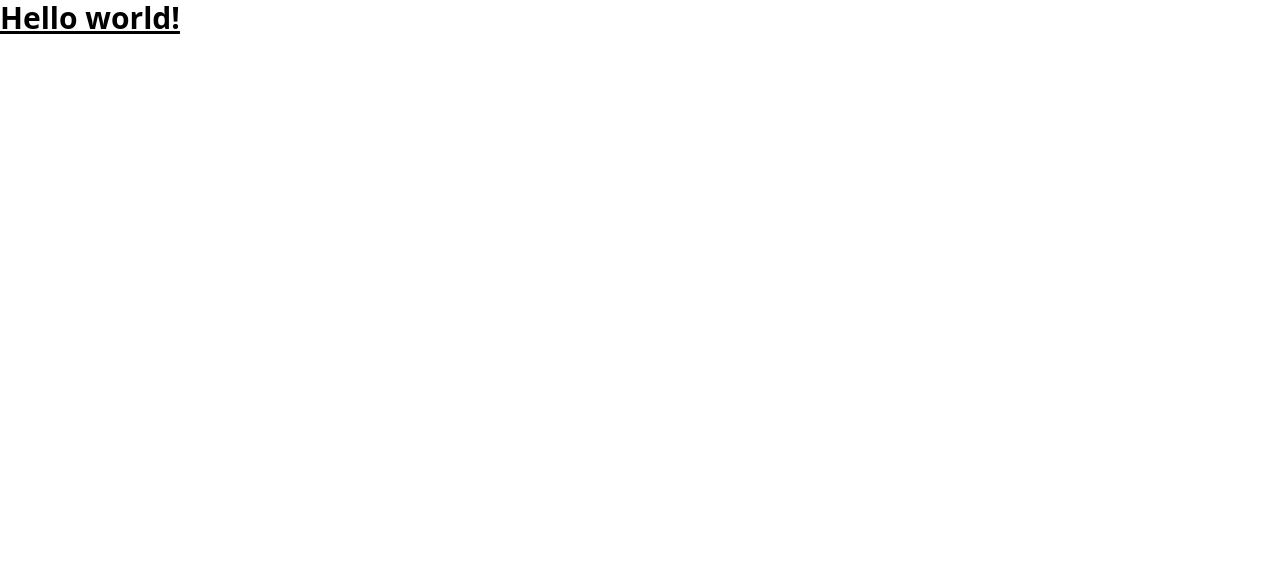
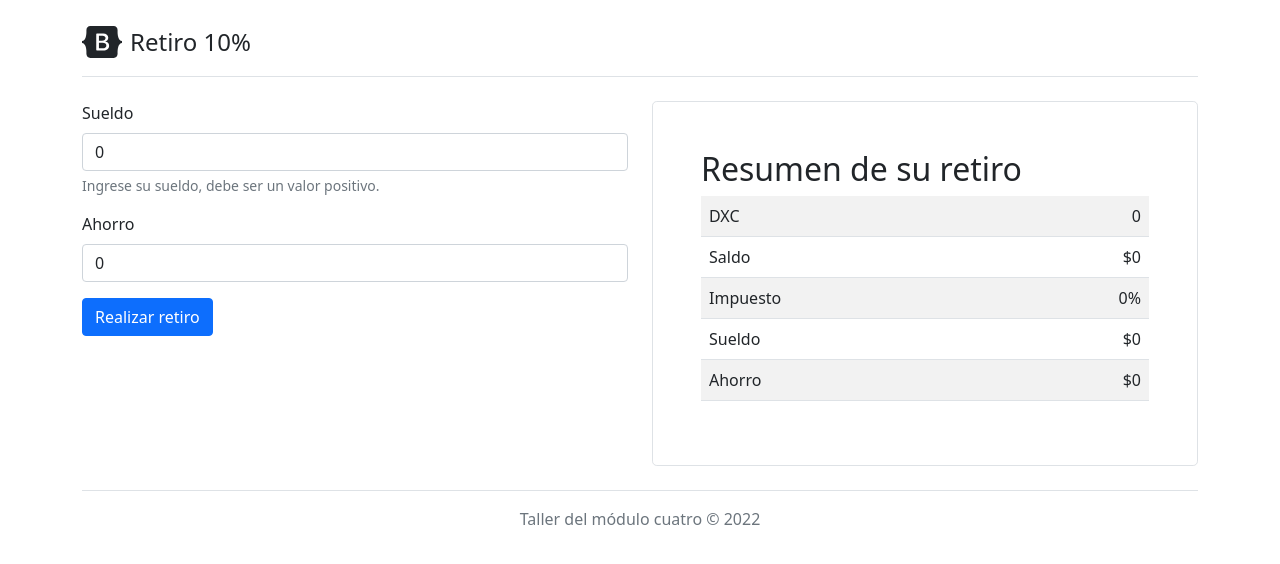
Before and after one commit to DevOpsUsach/TallerModuloCuatroFrontend, a Vue app: page / in a window 1280 px wide. Shown: the top 564 px of the page. Built offline with nearby package versions, Linux system fonts and the light colour scheme.

Commit message:
Se agrega base con css para el retiro

```diff
--- a/public/index.html
+++ b/public/index.html
@@ -1,17 +1,51 @@
-<!DOCTYPE html>
-<html lang="">
+<!doctype html>
+<html lang="es">
   <head>
     <meta charset="utf-8">
-    <meta http-equiv="X-UA-Compatible" content="IE=edge">
-    <meta name="viewport" content="width=device-width,initial-scale=1.0">
-    <link rel="icon" href="<%= BASE_URL %>favicon.ico">
-    <title><%= htmlWebpackPlugin.options.title %></title>
+    <meta name="viewport" content="width=device-width, initial-scale=1">
+    <meta name="description" content="">
+    <meta name="author" content="Mark Otto, Jacob Thornton, and Bootstrap contributors">
+    <meta name="generator" content="Hugo 0.84.0">
+    <title>Retiro 10%</title>
+
+    <!-- Favicons -->
+    <meta name="theme-color" content="#7952b3">
+
+    <style>
+      .bd-placeholder-img {
+        font-size: 1.125rem;
+        text-anchor: middle;
+        -webkit-user-select: none;
+        -moz-user-select: none;
+        user-select: none;
+      }
+
+      @media (min-width: 768px) {
+        .bd-placeholder-img-lg {
+          font-size: 3.5rem;
+        }
+      }
+    </style>
+
   </head>
   <body>
-    <noscript>
-      <strong>We're sorry but <%= htmlWebpackPlugin.options.title %> doesn't work properly without JavaScript enabled. Please enable it to continue.</strong>
-    </noscript>
+
+<main>
+  <div class="container py-4">
+    <header class="pb-3 mb-4 border-bottom">
+      <a href="/" class="d-flex align-items-center text-dark text-decoration-none">
+        <svg xmlns="http://www.w3.org/2000/svg" width="40" height="32" class="me-2" viewBox="0 0 118 94" role="img"><path fill-rule="evenodd" clip-rule="evenodd" d="M24.509 0c-6.733 0-11.715 5.893-11.492 12.284.214 6.14-.064 14.092-2.066 20.577C8.943 39.365 5.547 43.485 0 44.014v5.972c5.547.529 8.943 4.649 10.951 11.153 2.002 6.485 2.28 14.437 2.066 20.577C12.794 88.106 17.776 94 24.51 94H93.5c6.733 0 11.714-5.893 11.491-12.284-.214-6.14.064-14.092 2.066-20.577 2.009-6.504 5.396-10.624 10.943-11.153v-5.972c-5.547-.529-8.934-4.649-10.943-11.153-2.002-6.484-2.28-14.437-2.066-20.577C105.214 5.894 100.233 0 93.5 0H24.508zM80 57.863C80 66.663 73.436 72 62.543 72H44a2 2 0 01-2-2V24a2 2 0 012-2h18.437c9.083 0 15.044 4.92 15.044 12.474 0 5.302-4.01 10.049-9.119 10.88v.277C75.317 46.394 80 51.21 80 57.863zM60.521 28.34H49.948v14.934h8.905c6.884 0 10.68-2.772 10.68-7.727 0-4.643-3.264-7.207-9.012-7.207zM49.948 49.2v16.458H60.91c7.167 0 10.964-2.876 10.964-8.281 0-5.406-3.903-8.178-11.425-8.178H49.948z" fill="currentColor"></path></svg>
+        <span class="fs-4">Retiro 10%</span>
+      </a>
+    </header>
+
     <div id="app"></div>
-    <!-- built files will be auto injected -->
+
+    <footer class="pt-3 mt-4 text-muted border-top text-center">
+      Taller del módulo cuatro &copy; 2022
+    </footer>
+  </div>
+</main>
+
   </body>
 </html>
--- a/src/App.vue
+++ b/src/App.vue
@@ -1,14 +1,110 @@
 <template>
-  <HelloWorld />
+  <div class="row">
+    <div class="col-md-6">
+      <form>
+        <div class="mb-3">
+          <label for="sueldo" class="form-label">Sueldo</label>
+          <input
+            type="number"
+            class="form-control"
+            id="sueldo"
+            aria-describedby="sueldoHelp"
+            min="0"
+            value="0"
+            v-model="retiro.sueldo"
+          />
+          <div id="sueldoHelp" class="form-text">
+            Ingrese su sueldo, debe ser un valor positivo.
+          </div>
+        </div>
+        <div class="mb-3">
+          <label for="ahorro" class="form-label">Ahorro</label>
+          <input
+            type="number"
+            class="form-control"
+            id="ahorro"
+            min="0"
+            value="0"
+            v-model="retiro.ahorro"
+          />
+        </div>
+        <a
+          @click="getRetiro"
+          class="btn btn-primary"
+          v-on:submit.prevent="onSubmit"
+        >
+          Realizar retiro
+        </a>
+      </form>
+    </div>
+    <div class="col-md-6">
+      <div class="h-100 p-5 border rounded-3">
+        <h2>Resumen de su retiro</h2>
+        <table class="table table-striped">
+          <tbody>
+            <tr>
+              <td style="width: 60%">DXC</td>
+              <td class="text-end">{{ retiro.dxc }}</td>
+            </tr>
+            <tr>
+              <td scope="row" style="width: 60%">Saldo</td>
+              <td class="text-end">${{ retiro.saldo }}</td>
+            </tr>
+            <tr>
+              <td scope="row" style="width: 60%">Impuesto</td>
+              <td class="text-end">{{ retiro.impuesto }}%</td>
+            </tr>
+            <tr>
+              <td scope="row" style="width: 60%">Sueldo</td>
+              <td class="text-end">${{ retiro.sueldo }}</td>
+            </tr>
+            <tr>
+              <td scope="row" style="width: 60%">Ahorro</td>
+              <td class="text-end">${{ retiro.ahorro }}</td>
+            </tr>
+          </tbody>
+        </table>
+      </div>
+    </div>
+  </div>
 </template>
 
 <script>
-import HelloWorld from "./components/HelloWorld.vue";
+//http://localhost:8080/rest/msdxc/dxc?sueldo=10000000&ahorro=250000000
 
 export default {
   name: "App",
-  components: {
-    HelloWorld,
+  data() {
+    return {
+      retiro: {
+        ahorro: 0,
+        sueldo: 0,
+        dxc: 0,
+        saldo: 0,
+        impuesto: 0,
+      },
+    };
+  },
+  mounted() {},
+  methods: {
+    getRetiro() {
+      const params = {
+        ahorro: this.retiro.ahorro,
+        sueldo: this.retiro.sueldo,
+      };
+      this.axios
+        .get("https://jsonplaceholder.typicode.com/posts/1", { params })
+        .then((response) => {
+          let _response = {
+            ahorro: 100000,
+            sueldo: 344440,
+            dxc: 2,
+            saldo: 3355,
+            impuesto: 10,
+          };
+          this.retiro = _response;
+        });
+    },
   },
 };
 </script>
--- a/src/components/HelloWorld.vue
+++ /dev/null
@@ -1,9 +0,0 @@
-<template>
-  <h1 class="text-3xl font-bold underline">Hello world!</h1>
-</template>
-
-<script>
-export default {
-  name: "HelloWorld",
-};
-</script>
--- a/src/index.css
+++ /dev/null
@@ -1,3 +0,0 @@
-@tailwind base;
-@tailwind components;
-@tailwind utilities;
--- a/src/tailwind.config.js
+++ /dev/null
@@ -1,10 +0,0 @@
-module.exports = {
-    content: [
-      "./index.html",
-      "./src/**/*.{vue,js,ts,jsx,tsx}",
-    ],
-    theme: {
-      extend: {},
-    },
-    plugins: [],
-  }
```
Also changed, not shown: package.json (+5 -5 lines), src/main.js (+8 -2 lines), docker-compose.yml (line endings or trailing spaces), 1 other file (tests, documents, lock files or other folders).
